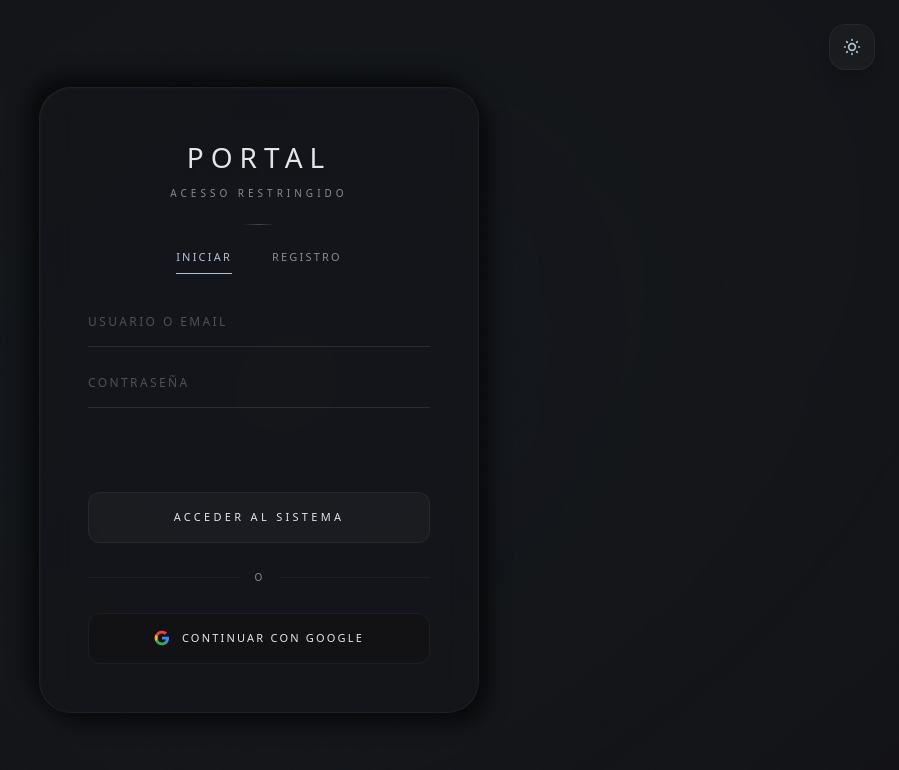
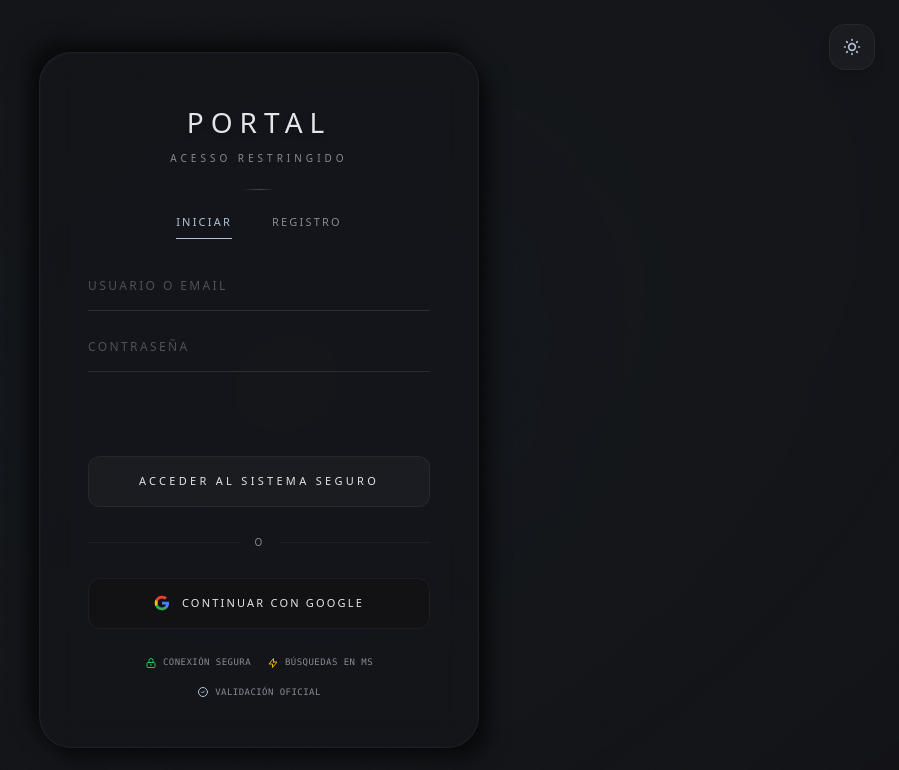
Before and after one commit to hramses1/Front-End-Search-Person, a Vue app: page /auth in a window 1280 px wide. Shown: the top 770 px of the page, without its empty margins (381-1280 px from the left). Built offline with nearby package versions, Linux system fonts and the light colour scheme; no server answers.

Commit message:
feat(ui): implementar señales de confianza, SEO y open graph para cumplir estándares web

```diff
--- a/index.html
+++ b/index.html
@@ -3,12 +3,25 @@
   <head>
     <meta charset="UTF-8" />
     <link rel="icon" type="image/svg+xml" href="/favicon.svg" />
-    <meta name="viewport" content="width=device-width, initial-scale=1.0" />
+    <!-- Optimización Responsiva -->
+    <meta name="viewport" content="width=device-width, initial-scale=1.0, maximum-scale=5.0" />
+
+    <!-- Meta SEO & Confianza -->
+    <title>Portal de Consulta Ciudadana | Verificación y Trámites Oficiales</title>
+    <meta name="description" content="Accede de forma rápida y segura a datos oficiales, verificación de identidad, estado de RUC, licencias de conducir e historial de vehículos. Plataforma de consulta garantizada." />
+    <meta name="keywords" content="portal de consulta, identidad ecuador, ruc, matriculación, multas de tránsito, buscar por cédula, datos gubernamentales" />
+    <meta name="author" content="Devzio Solutions" />
+    <meta name="robots" content="index, follow" />
+
+    <!-- OpenGraph (Redes Sociales/WhatsApp) -->
+    <meta property="og:title" content="Portal de Consulta Ciudadana" />
+    <meta property="og:description" content="Plataforma segura y rápida para verificación de identidad, RUC, y multas de tránsito. Accede en milisegundos." />
+    <meta property="og:type" content="website" />
+    <meta property="og:locale" content="es_EC" />
+
     <!-- Content Security Policy (Hardened) -->
     <meta http-equiv="Content-Security-Policy" content="default-src 'self'; connect-src 'self' ws://localhost:* http://localhost:* http://127.0.0.1:* https://api.devzio.solutions; font-src 'self' https://fonts.gstatic.com; style-src 'self' 'unsafe-inline' https://fonts.googleapis.com; img-src 'self' data:; script-src 'self' 'unsafe-inline' 'wasm-unsafe-eval'">
     <meta http-equiv="X-XSS-Protection" content="1; mode=block">
-    <!-- Evitar cliking (X-Frame-Options equivalent via JS but ideally set on server) -->
-    <title>Portal de consulta ciudadana - Terminal</title>
   </head>
   <body>
     <div id="app"></div>
--- a/src/views/AuthView.vue
+++ b/src/views/AuthView.vue
@@ -257,7 +257,7 @@
 
             <span class="relative z-10 font-medium transition-all duration-300 flex items-center justify-center gap-3">
               <span v-if="isLoading && !isGoogleLoading" class="w-3 h-3 border border-t-transparent border-current rounded-full animate-spin"></span>
-              {{ (isLoading && !isGoogleLoading) ? 'PROCESANDO...' : (isLogin ? 'ACCEDER AL SISTEMA' : 'REGISTRAR') }}
+              {{ (isLoading && !isGoogleLoading) ? 'PROCESANDO SOLICITUD...' : (isLogin ? 'ACCEDER AL SISTEMA SEGURO' : 'CREAR CUENTA PROTEGIDA') }}
             </span>
           </button>
         </div>
@@ -288,6 +288,22 @@
             </svg>
             {{ isGoogleLoading ? 'CONECTANDO...' : 'CONTINUAR CON GOOGLE' }}
           </button>
+        </div>
+
+        <!-- Trust Signals / Seguridad (Punto 8 del checklist) -->
+        <div v-if="!successToken" class="mask-reveal delay-700 mt-6 flex flex-wrap justify-center items-center gap-4 text-[9px] uppercase tracking-wider opacity-60 font-mono" style="color: var(--text-secondary);">
+          <div class="flex items-center gap-1.5" title="Certificado SSL Activo">
+            <svg class="w-3 h-3 text-green-500" fill="none" stroke="currentColor" viewBox="0 0 24 24"><path stroke-linecap="round" stroke-linejoin="round" stroke-width="2" d="M12 15v2m-6 4h12a2 2 0 002-2v-6a2 2 0 00-2-2H6a2 2 0 00-2 2v6a2 2 0 002 2zm10-10V7a4 4 0 00-8 0v4h8z"></path></svg>
+            Conexión Segura
+          </div>
+          <div class="flex items-center gap-1.5" title="Respuesta Ultrarrápida">
+            <svg class="w-3 h-3 text-yellow-500" fill="none" stroke="currentColor" viewBox="0 0 24 24"><path stroke-linecap="round" stroke-linejoin="round" stroke-width="2" d="M13 10V3L4 14h7v7l9-11h-7z"></path></svg>
+            Búsquedas en MS
+          </div>
+          <div class="flex items-center gap-1.5" title="Información Oficial">
+            <svg class="w-3 h-3" style="color: var(--accent-color);" fill="none" stroke="currentColor" viewBox="0 0 24 24"><path stroke-linecap="round" stroke-linejoin="round" stroke-width="2" d="M9 12l2 2 4-4m6 2a9 9 0 11-18 0 9 9 0 0118 0z"></path></svg>
+            Validación Oficial
+          </div>
         </div>
 
       </form>
```
